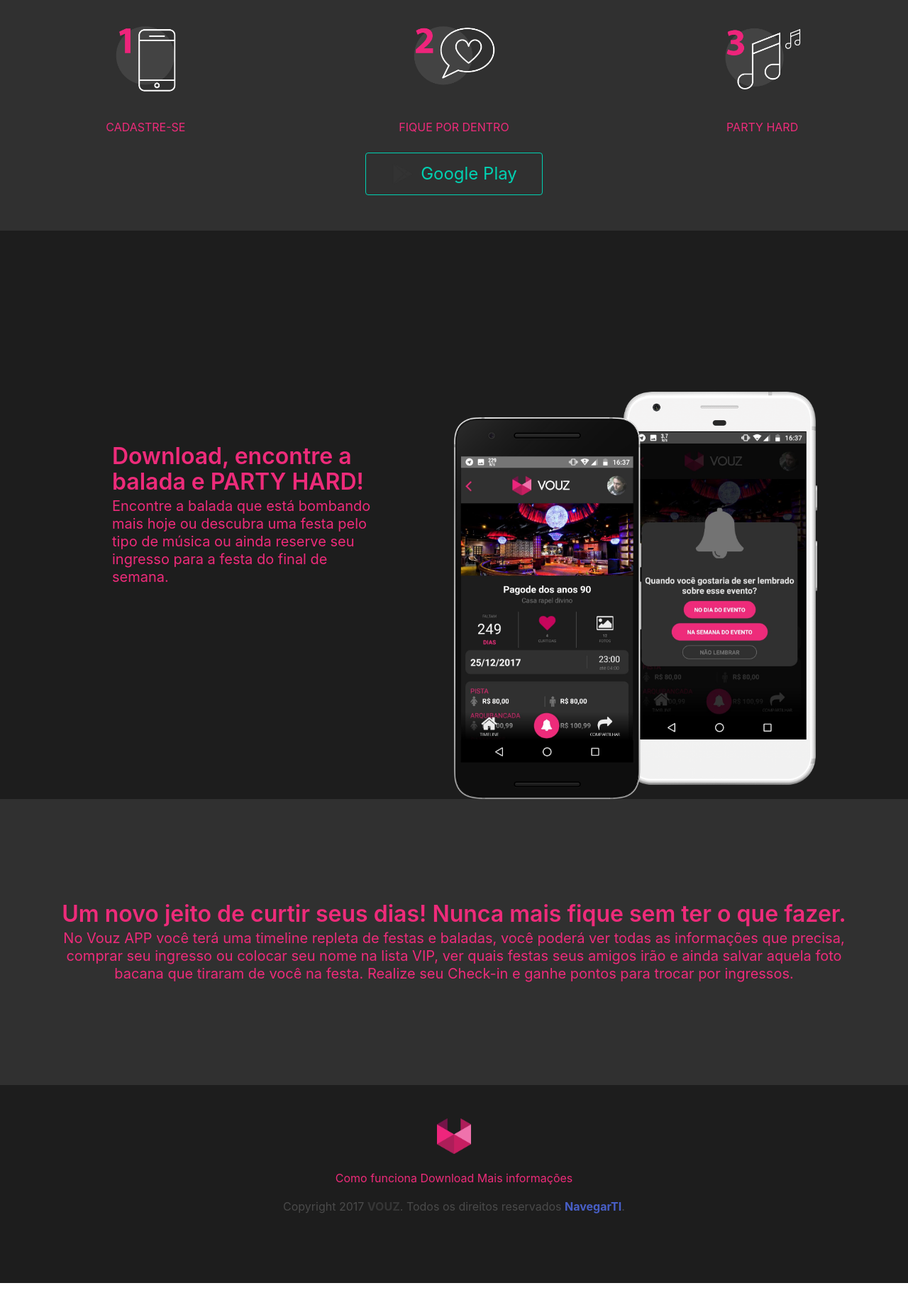
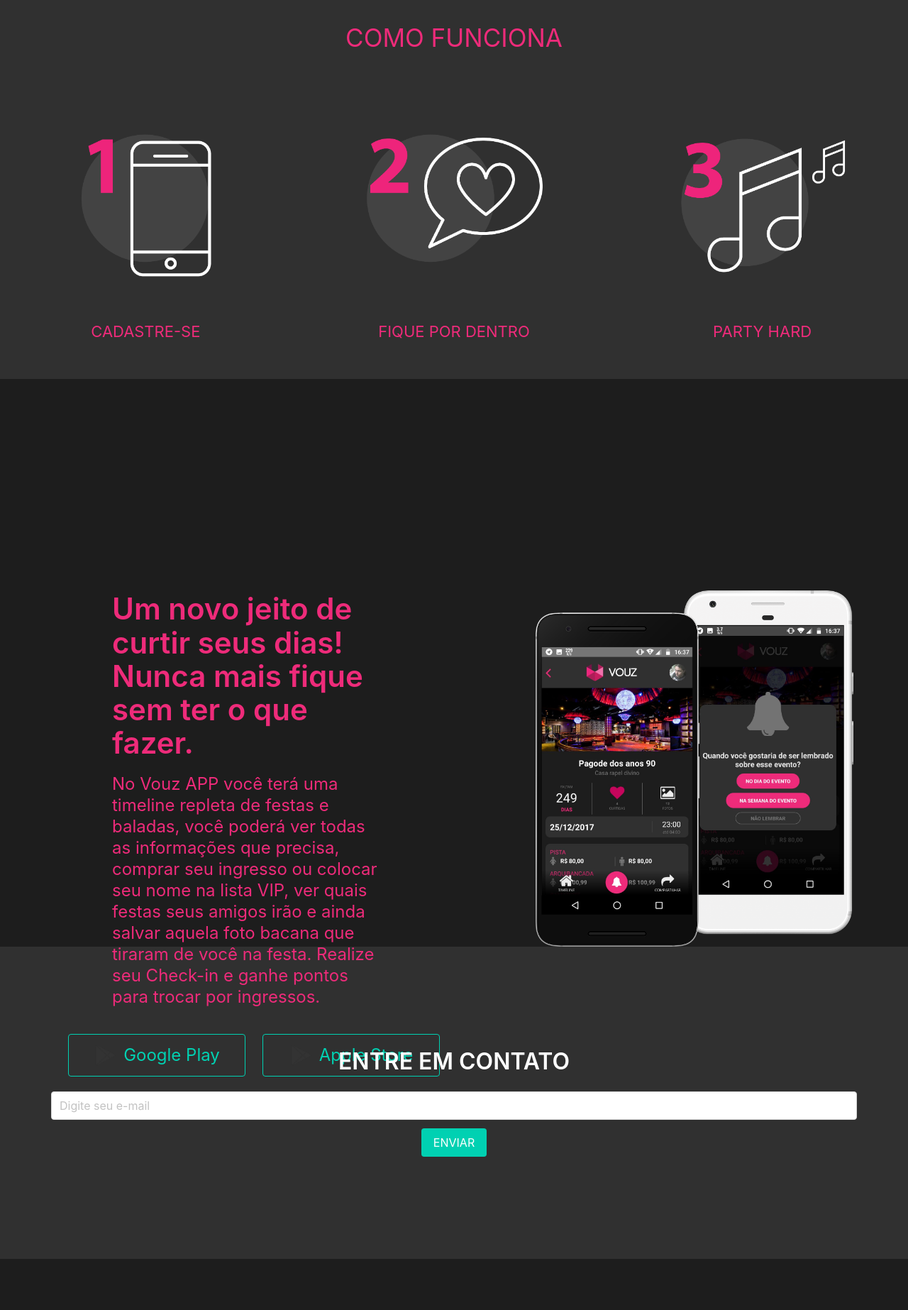
Before and after one commit to edujunque/VouzLP, a plain HTML site: page index.html in a window 1280 px wide. Shown: the part 940-2786 px from the top of the page at 71% size. Before the commit the page ends 2760 px from the top, so only its background shows below. Drawn offline with nearby package versions, Linux system fonts and the light colour scheme.

Commit message:
ajustando blocos 3, 4 e incluindo email

```diff
--- a/index.html
+++ b/index.html
@@ -18,6 +18,14 @@
 <link rel="stylesheet" href="https://maxcdn.bootstrapcdn.com/font-awesome/4.7.0/css/font-awesome.min.css">
 <script type="text/javascript" src="https://ajax.googleapis.com/ajax/libs/jquery/1.5.2/jquery.min.js"></script>
 <script type="text/javascript" src="js/stellar.min.js"></script>
+<script type="text/javascript">
+	$(document).ready(function() {
+		$(window).stellar();
+		var windowsHei = $(window).height();
+		$("#bloco1").css('height',windowsHei);
+		$("#bloco3").css('height',windowsHei);
+	});
+</script>
 <script type="text/javascript">
 	function abreFechaMenu(){
 		var hamburger = document.getElementById("hamburger");
@@ -71,11 +79,6 @@
 	});
 	// ]]>
 </script>
-<script type="text/javascript">
-	$(document).ready(function() {
-		$(window).stellar();
-	});
-</script>
 </head>
 
 <body>
@@ -117,25 +120,25 @@
 							  <!-- This "nav-menu" is hidden on mobile -->
 							  <!-- Add the modifier "is-active" to display it on mobile -->
 							  <div id="menu" class="nav-right nav-menu">
-							    <a class="nav-item" href="#comoFunciona" style="color: #EE2B7A">
-							      Como funciona
+							    <a class="nav-item" href="#comoFunciona" style="color: #EE2B7A; font-size: 1.05rem;">
+							      COMO FUNCIONA
 							    </a>
-							    <a class="nav-item" href="#Download" style="color: #EE2B7A">
-							      Download
+							    <a class="nav-item" href="#Download" style="color: #EE2B7A; font-size: 1.05rem;">
+							      DOWNLOAD
 							    </a>
-							    <a class="nav-item" href="#maisInfo" style="color: #EE2B7A">
-							      Mais informações
+							    <a class="nav-item" href="#maisInfo" style="color: #EE2B7A; font-size: 1.05rem;">
+							      ENTRE EM CONTATO
 							    </a>
 
 							  </div>
 							</nav>
 						</div>
 					</div>
-					<div class="columns is-gapless" style="height: 675px; margin-bottom: 0px;">
+					<div id="bloco1" class="columns is-gapless" style="margin-bottom: 0px;">
 						<div class="column is-half">
 							<section class="hero is-large is-bold" style="background: transparent;">
-							  <div class="hero-body" style="padding-bottom: 0; padding-top: 9rem">
-							    <div class="container column is-11" style="margin-left: 50px;">
+							  <div class="hero-body" style="padding-bottom: 0; padding-top: 5rem; ">
+							    <div class="container column is-11" style="margin-left: 50px;margin-bottom: 25px">
 							      <h1 class="title" style="font-weight: 20; font-size: 120px; color: #fff">
 							        VOUZ
 							      </h1>
@@ -146,6 +149,24 @@
 									Festas, baladas, bares e muito mais reunidos em um APP. Com o Vouz você nunca ficará sem ter o que fazer!
 							      </h2>
 							    </div>
+								<div class="columns">
+									<div class="column" style="text-align: right;">
+										<a class="button is-white is-large is-primary is-outlined" style="width: 250px">
+											<span>
+												<img src="img\googlePalyico.png" class="image is-32x32" style="margin-right: 10px">
+											</span>
+											Google Play
+										</a>
+									</div>
+									<div class="column" style="text-align: left;">
+										<a class="button is-white is-large is-primary is-outlined" style="width: 250px">
+											<span>
+												<img src="img\googlePalyico.png" class="image is-32x32" style="margin-right: 10px">
+											</span>
+											Apple Store
+										</a>
+									</div>
+								</div>
 							  </div>
 							</section>
 						</div>
@@ -154,7 +175,7 @@
 							<div style="background-image: url(img/holdingCell.png);background-size: 85% 155%;width: 100%;height: 100%;background-repeat: no-repeat;margin-left: 17%;position: absolute;margin-top: 0%;padding-top: 100px;"></div>
 						</div>
 					</div>
-					<div class="columns is-gapless" style="position: absolute;justify-content: center;width: 100%;bottom: 0.2%;">
+					<div class="columns is-gapless" style="position: absolute;justify-content: center;width: 100%;bottom: -75px;">
 					    <a href="#comoFunciona" style="background-color: grey;opacity: 0.6;justify-content: center;max-width: 50px;border-radius: 30px;">
 					      <img src="img\scroll-down-arrow-icon.png">
 					    </a>
@@ -162,8 +183,9 @@
 				</div>
 
 			</div>
-			<a id="comoFunciona"></a>
+
 			<section class="columns is-gapless" style="background: #303030; margin: 0; padding-bottom: 50px" >
+			<a id="comoFunciona" style="padding-top: 100px"></a>
 				<div class="column">
 					<div class="columns" style="margin-top: 50px; margin-bottom: 50px">
 						<div class="column" style="text-align: center; font-size: 35px; color: #EE2B7A">
@@ -174,11 +196,11 @@
 						<div class="column is-4" style="display: flex; align-items: center; flex-direction: column;">
 							<div class="columns">
 								<div class="column">
-									<img src="img\icones-01.png" class="image is-128x128">
+									<img src="img\icones-01.png" style="width: 280px; height: 280px">
 								</div>
 							</div>
 							<div class="columns">
-								<div class="column" style="color: #EE2B7A">
+								<div class="column" style="color: #EE2B7A; font-size: 22px">
 									CADASTRE-SE
 								</div>
 							</div>
@@ -186,11 +208,11 @@
 						<div class="column is-4" style="display: flex; align-items: center; flex-direction: column;">
 							<div class="columns">
 								<div class="column">
-									<img src="img\icones-02.png" class="image is-128x128">
+									<img src="img\icones-02.png" style="width: 280px; height: 280px">
 								</div>
 							</div>
 							<div class="columns">
-								<div class="column" style="color: #EE2B7A">
+								<div class="column" style="color: #EE2B7A; font-size: 22px">
 									FIQUE POR DENTRO
 								</div>
 							</div>
@@ -198,46 +220,54 @@
 						<div class="column is-4" style="display: flex; align-items: center; flex-direction: column;">
 							<div class="columns">
 								<div class="column">
-									<img src="img\icones-03.png" class="image is-128x128">
+									<img src="img\icones-03.png" style="width: 280px; height: 280px">
 								</div>
 							</div>
 							<div class="columns">
-								<div class="column" style="color: #EE2B7A">
+								<div class="column" style="color: #EE2B7A; font-size: 22px">
 									PARTY HARD
 								</div>
 							</div>
 						</div>
 					</div>
-					<div class="columns">
-						<div class="column" style="text-align: center;">
-							<a class="button is-white is-large is-primary is-outlined" style="width: 250px">
-								<span>
-									<img src="img\googlePalyico.png" class="image is-32x32" style="margin-right: 10px">
-								</span>
-								Google Play
-							</a>
-						</div>
-					</div>
 				</div>
 			</section>
-			<section class="columns is-gapless" style="margin: 0; background: #1d1d1d" >
+			<section id="bloco3" class="columns is-gapless" style="margin: 0; background: #1d1d1d" >
 				<a id="Download"></a>
 				<div class="column is-half">
 					<section class="hero is-large is-bold" style="background: #1d1d1d">
 					  <div class="hero-body">
-					    <div class="container column is-11" style="margin-left: 50px;">
-					      <h1 class="title" style="color: #EE2B7A">
-					        Download, encontre a balada e PARTY HARD!
+					    <div class="container column is-11" style="margin-left: 50px; margin-bottom: 25px">
+					      <h1 class="title" style="color: #EE2B7A;font-size: 42px;">
+					        Um novo jeito de curtir seus dias! Nunca mais fique sem ter o que fazer.
 					      </h1>
-					      <h2 class="subtitle" style="color: #EE2B7A">
-					        Encontre a balada que está bombando mais hoje ou descubra uma festa pelo tipo de música ou ainda reserve seu ingresso para a festa do final de semana.
+					      <h2 class="subtitle" style="color: #EE2B7A;font-size: 24px;padding-top: 15px;">
+							No Vouz APP você terá uma timeline repleta de festas e baladas, você poderá ver todas as informações que precisa, comprar seu ingresso ou colocar seu nome na lista VIP, ver quais festas seus amigos irão e ainda salvar aquela foto bacana que tiraram de você na festa. Realize seu Check-in e ganhe pontos para trocar por ingressos.
 					      </h2>
 					    </div>
+						<div class="columns">
+							<div class="column" style="text-align: right;">
+								<a class="button is-white is-large is-primary is-outlined" style="width: 250px">
+									<span>
+										<img src="img\googlePalyico.png" class="image is-32x32" style="margin-right: 10px">
+									</span>
+									Google Play
+								</a>
+							</div>
+							<div class="column" style="text-align: left;">
+								<a class="button is-white is-large is-primary is-outlined" style="width: 250px">
+									<span>
+										<img src="img\googlePalyico.png" class="image is-32x32" style="margin-right: 10px">
+									</span>
+									Apple Store
+								</a>
+							</div>
+						</div>
 					  </div>
 					</section>
 				</div>
-				<div class="column" style="background: #1d1d1d; display: flex; align-items: flex-end; padding-top: 15px; padding-bottom: 15px">
-					<img src="img\screens.png" style="max-width: 80%; height: auto">
+				<div class="column" style="background: #1d1d1d;display: flex;align-items: flex-end;padding-bottom: 70px;margin-left: 115px;">
+					<img src="img\screens.png" style="max-width: 35%;height: auto;position: absolute;">
 				</div>
 			</section>
 
@@ -247,18 +277,25 @@
 					<section class="hero is-medium is-bold" style="background-color: #303030">
 					  <div class="hero-body">
 					    <div class="container has-text-centered" >
-					      <h1 class="title" style="color: #EE2B7A">
-					        Um novo jeito de curtir seus dias! Nunca mais fique sem ter o que fazer.
+					      <h1 class="title" style="color: #fff">
+					        ENTRE EM CONTATO
 					      </h1>
-					      <h2 class="subtitle" style="color: #EE2B7A">
-							No Vouz APP você terá uma timeline repleta de festas e baladas, você poderá ver todas as informações que precisa, comprar seu ingresso ou colocar seu nome na lista VIP, ver quais festas seus amigos irão e ainda salvar aquela foto bacana que tiraram de você na festa. Realize seu Check-in e ganhe pontos para trocar por ingressos.
-					      </h2>
+							<div class="field">
+							  <p class="control">
+							    <input class="input" type="text" placeholder="Digite seu e-mail">
+							  </p>
+							</div>
+							<div class="field is-grouped" style="justify-content: center;">
+							  <p class="control">
+							    <button class="button is-primary">ENVIAR</button>
+							  </p>
+							</div>
 					    </div>
 					  </div>
 					</section>
 				</div>
 			</section>
-			<footer class="footer" style="background: #1d1d1d">
+			<footer class="footer" style="background: #1d1d1d;padding-top: 96px;">
 			  <div class="container">
 			    <div class="content has-text-centered">
 			      <p>
@@ -269,13 +306,13 @@
 			      <p>
 		      		  <div class="nav-center">
 					    <a class="nav-item" href="#comoFunciona" style="color: #EE2B7A">
-					      Como funciona
+					      COMO FUNCIONA
 					    </a>
 					    <a class="nav-item" href="#Download" style="color: #EE2B7A">
-					      Download
+					      DOWNLOAD
 					    </a>
 					    <a class="nav-item" href="#maisInfo" style="color: #EE2B7A">
-					      Mais informações
+					      ENTRE EM CONTATO
 					    </a>
 					  </div>
 			      </p>
```
